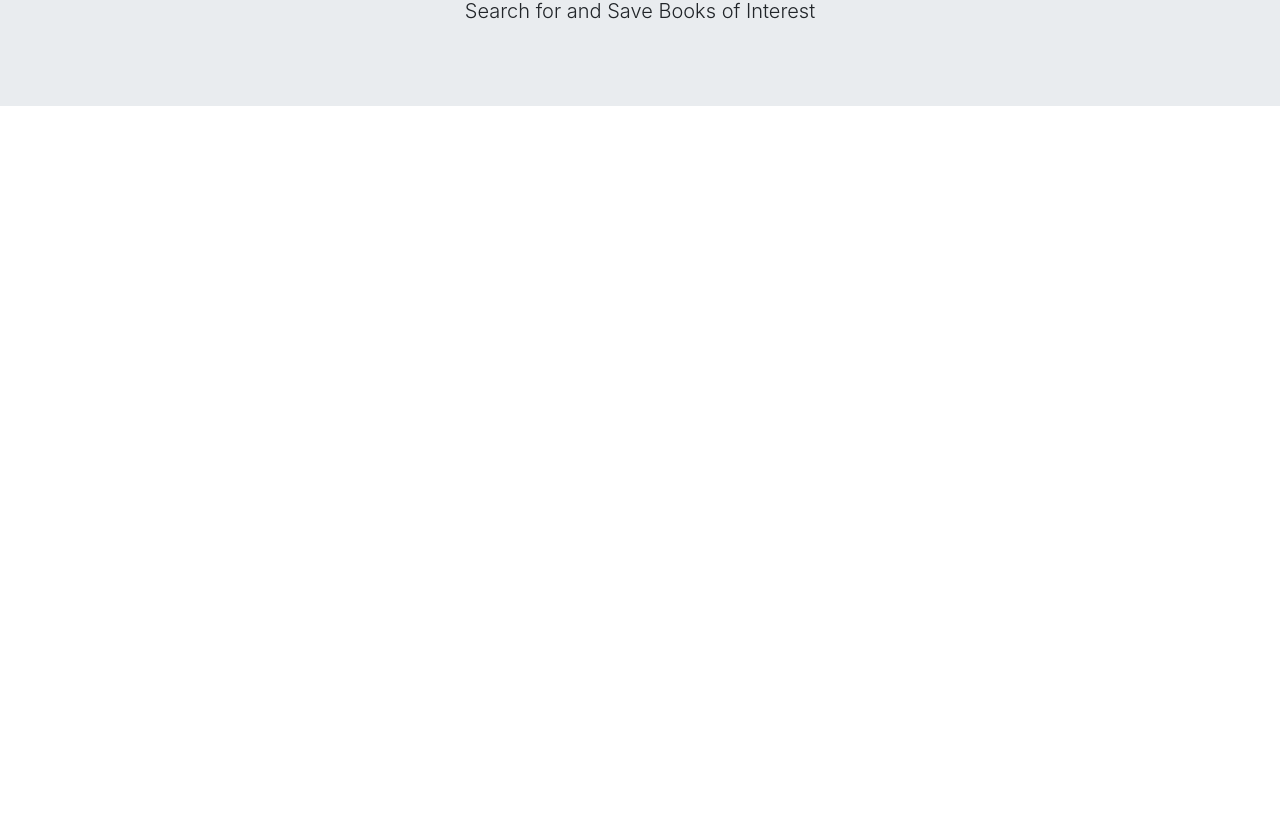
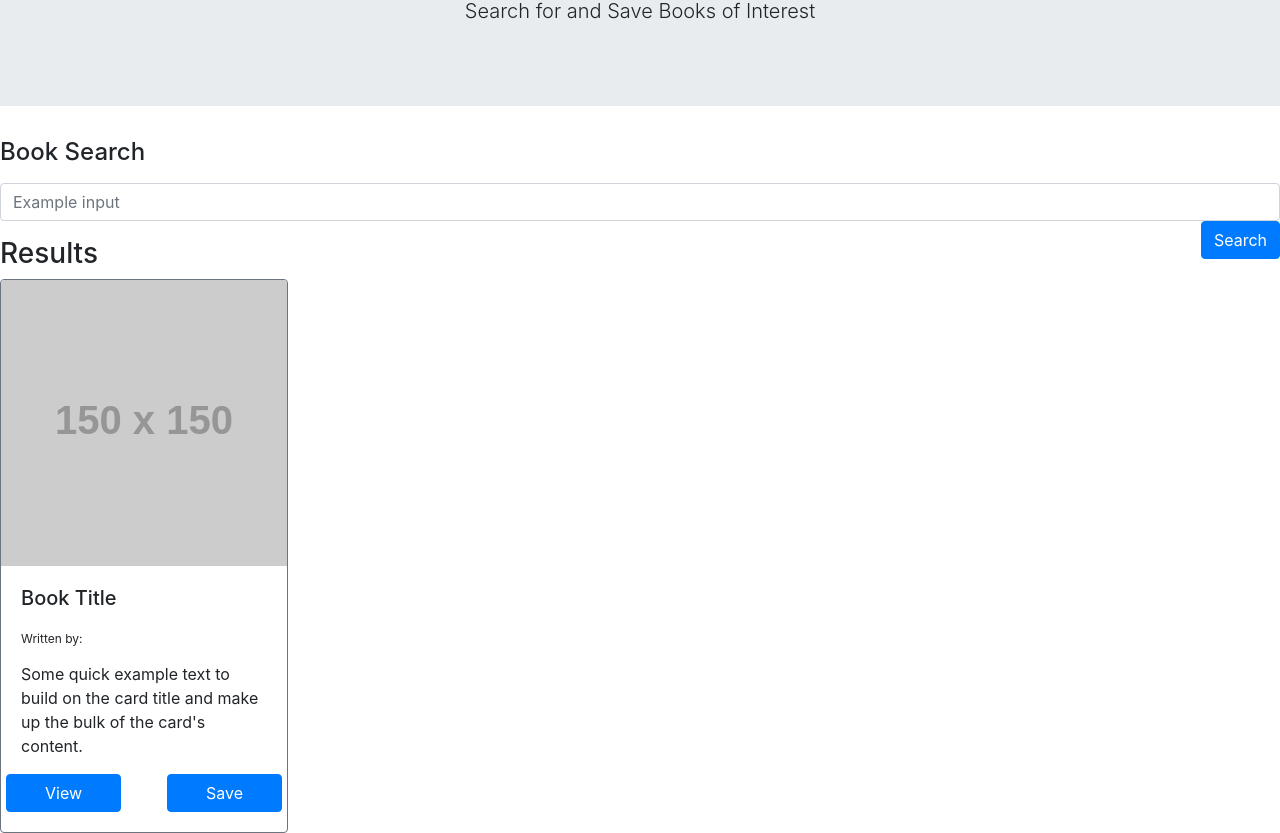
Before and after one commit to jlato89/VandyBoot_GoogleBooksSearch, a React (Create React App) app in the folder client/: page / in a window 1280 px wide. Shown: the part 199-1032 px from the top of the page. Before the commit the page ends 800 px from the top, so only its background shows below. Built offline with nearby package versions, Linux system fonts and the light colour scheme; the HTML template or start-up script is replaced by a standard one.

Commit message:
added components for BookSearch page

```diff
--- a/client/src/App.js
+++ b/client/src/App.js
@@ -1,18 +1,23 @@
 import React, { Component } from 'react'
 import './App.css';
 import Navbar from './components/layout/Navbar'
-import JumboTron from './components/JumboTron'
+import SearchJumboTron from './components/bookSearch/SearchJumboTron'
+import BookSearchForm from './components/bookSearch/BookSearchForm'
+import ResultsContainer from './components/bookSearch/ResultsContainer'
+import BookResults from './components/bookSearch/BookResults'
 
 class App extends Component {
   render() {
     return (
       <div className='app'>
         <Navbar />
-        <JumboTron />
+        <SearchJumboTron />
+        <BookSearchForm />
+        <ResultsContainer />
+        <BookResults />
       </div>
     )
   }
 }
 
-
 export default App;
--- /dev/null
+++ b/client/src/components/bookSearch/BookResults.js
@@ -0,0 +1,33 @@
+import React, { Component } from 'react';
+
+class BookResults extends Component {
+   render() {
+      return (
+         <div className='card border-secondary' style={{ width: '18rem' }}>
+            <img
+               className='card-img-top'
+               src='https://via.placeholder.com/150'
+               alt='Book Img'
+            ></img>
+            <div className='card-body'>
+               <h5 className='card-title'>Book Title</h5>
+               <sub className='card-authors'>Written by:</sub>
+               <p className='card-text' style={{ paddingTop: '1rem' }}>
+                  Some quick example text to build on the card title and make up
+                  the bulk of the card's content.
+               </p>
+               <div class='row justify-content-between'>
+                  <a href='/' className='btn btn-primary col-5'>
+                     View
+                  </a>
+                  <a href='/' className='btn btn-primary col-5'>
+                     Save
+                  </a>
+               </div>
+            </div>
+         </div>
+      );
+   }
+}
+
+export default BookResults;
--- /dev/null
+++ b/client/src/components/bookSearch/BookSearchForm.js
@@ -0,0 +1,29 @@
+import React, { Component } from 'react'
+
+class BookSearch extends Component {
+   render() {
+      return (
+         <form>
+            <div className='form-group'>
+               <label for='formGroupExampleInput'>
+                  <h4>Book Search</h4>
+               </label>
+               <input
+                  type='text'
+                  className='form-control'
+                  id='formGroupExampleInput'
+                  placeholder='Example input'
+               ></input>
+               <button
+               type='submit'
+               className='btn btn-primary'
+               style={{float: 'right'}}
+               >Search
+               </button>
+            </div>
+         </form>
+      );
+   }
+}
+
+export default BookSearch;
--- /dev/null
+++ b/client/src/components/bookSearch/ResultsContainer.js
@@ -0,0 +1,11 @@
+import React from 'react'
+
+const ResultsContainer = () => {
+   return (
+      <div>
+         <h3>Results</h3>
+      </div>
+   )
+}
+
+export default ResultsContainer;
```
Also changed, not shown: client/src/components/bookSearch/SearchJumboTron.js (renamed from client/src/components/JumboTron.js), 1 other file (tests, documents, lock files or other folders).
